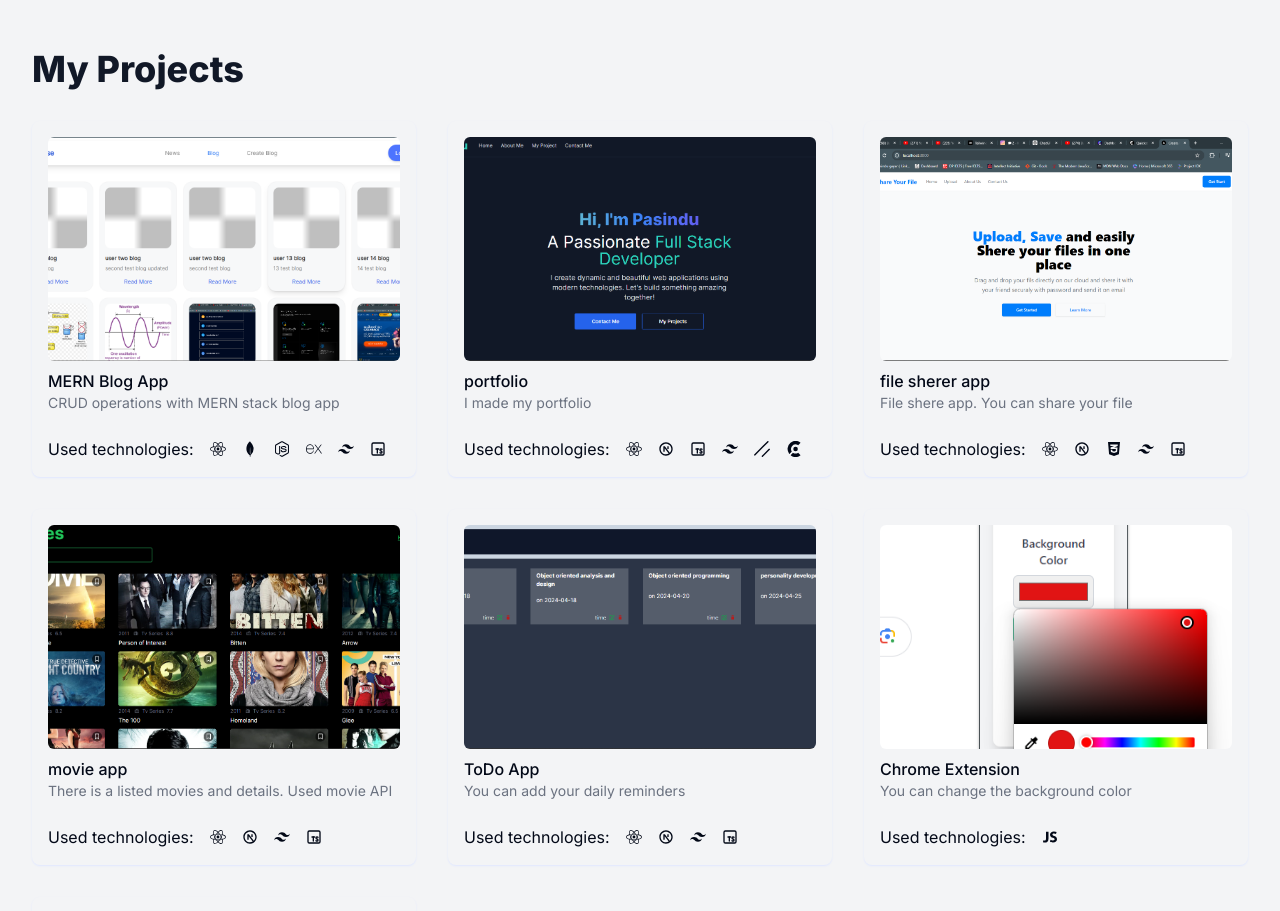
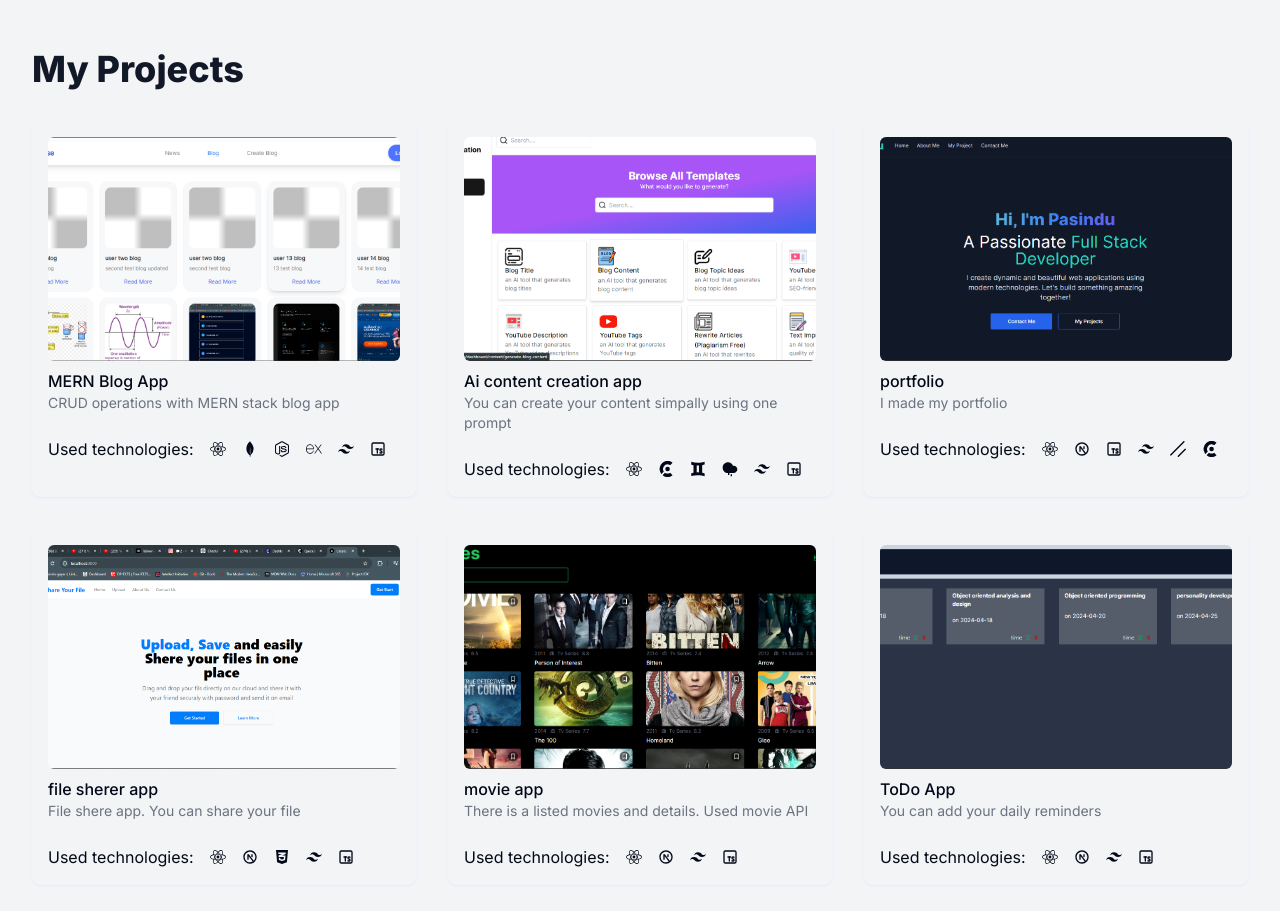
Before and after one commit to Pasindu9225/portfolio, a Next.js app: page / in a window 1280 px wide. Shown: the part 1520-2431 px from the top of the page. Built offline with nearby package versions, Linux system fonts and the light colour scheme; no server answers.

Commit message:
add project

```diff
--- a/src/app/MyProject/page.tsx
+++ b/src/app/MyProject/page.tsx
@@ -1,7 +1,7 @@
 import React from "react";
 import Card from "../../components/ui/card";
 import { FaReact } from "react-icons/fa";
-import { RiNextjsLine } from "react-icons/ri";
+import { RiDrizzleFill, RiNextjsLine } from "react-icons/ri";
 import { SiMongodb } from "react-icons/si";
 import { RiTailwindCssFill } from "react-icons/ri";
 import { SiShadcnui } from "react-icons/si";
@@ -16,8 +16,10 @@ import ToDoApp from "@/../../public/Screenshot (132).png";
 import QR from "@/../../public/Screenshot (166).png";
 import Blog from "@/../../public/Screenshot (225).png";
 import Extention from "@/../../public/Screenshot (199).png";
+import aiapp from "@/../../public/Screenshot (238).png";
 import { FaCss3Alt } from "react-icons/fa6";
 import { TbBrandTypescript } from "react-icons/tb";
+import { GiGemini } from "react-icons/gi";
 
 const projects = [
   {
@@ -31,6 +33,21 @@ const projects = [
       <SiMongodb key="mongodb" />,
       <FaNodeJs key="node" />,
       <SiExpress key="express" />,
+      <RiTailwindCssFill key="tailwind" />,
+      <TbBrandTypescript key="typescript" />,
+    ],
+  },
+  {
+    id: 2,
+    title: "Ai content creation app",
+    description: "You can create your content simpally using one prompt",
+    link: "",
+    image: aiapp.src,
+    technology: [
+      <FaReact key="react" />,
+      <SiClerk key="clerk" />,
+      <GiGemini key="gemini" />,
+      <RiDrizzleFill key="drizzle" />,
       <RiTailwindCssFill key="tailwind" />,
       <TbBrandTypescript key="typescript" />,
     ],
```
Also changed, not shown: public/Screenshot (238).png (added).
